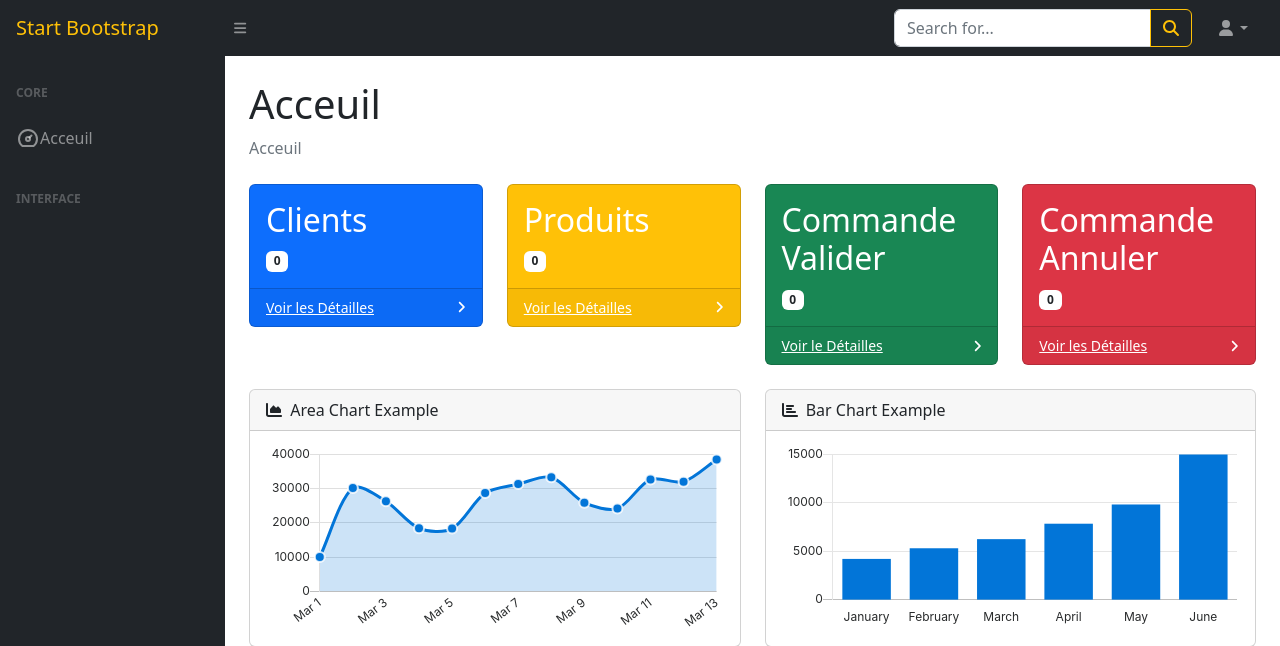
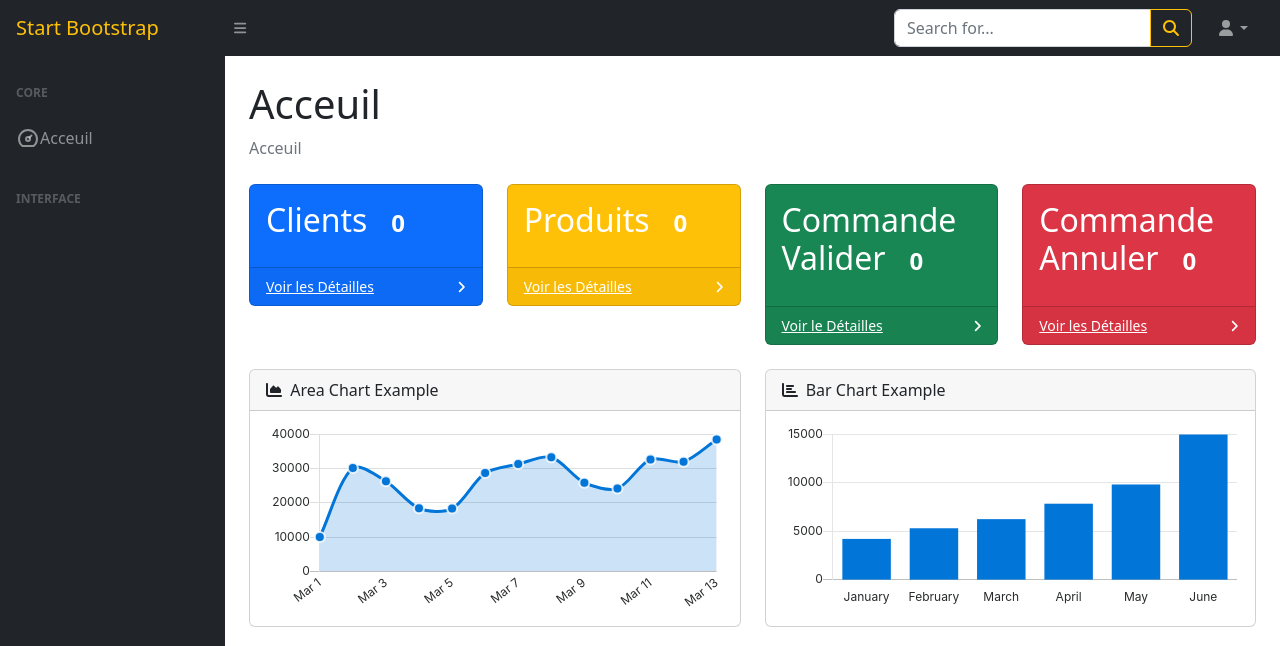
Before and after one commit to TotoCofi/Eboutique, a Django app: page / in a window 1280 px wide. Shown: the top 646 px of the page. Run offline with Django 4.2, Linux system fonts and the light colour scheme; the visitor is signed in with stand-in values (Sample User, id 1); data that the repository does not hold is empty; some libraries are stand-ins or nearby versions.

Commit message:
mise à jour

```diff
--- a/boutique/templates/base.html
+++ b/boutique/templates/base.html
@@ -11,6 +11,7 @@
         <title>E-Boutique</title>
         <link href="https://cdn.jsdelivr.net/npm/simple-datatables@7.1.2/dist/style.min.css" rel="stylesheet" />
         <link href="{% static 'css/styles.css' %}" rel="stylesheet" />
+        <link rel="stylesheet" href="https://cdn.jsdelivr.net/npm/bootstrap-icons@1.10.5/font/bootstrap-icons.css">
         <link href="https://maxcdn.bootstrapcdn.com/font-awesome/4.7.0/css/font-awesome.min.css" rel="stylesheet" />
         <script src="https://use.fontawesome.com/releases/v6.3.0/js/all.js" crossorigin="anonymous"></script>
 
--- a/boutique/templates/index.html
+++ b/boutique/templates/index.html
@@ -14,8 +14,9 @@
             <div class="row">
                 <div class="col-xl-3 col-md-6">
                     <div class="card bg-primary text-white mb-4">
-                        <div class="card-body"><h2>Clients</h2> <span class="badge bg-white text-dark " >{{nb_cli}}</span></div>
-                        <div class="card-footer d-flex align-items-center justify-content-between">
+
+                        <div class="card-body"><h2>Clients  <span class="badge bg-primary text-white " >{{nb_cli}}</span></h2></div>
+                        <div class="card-footer d-flex align-items-center justify-content-between" >
                             <a class="small text-white stretched-link" href="{% url 'client' %}">Voir les Détailles</a>
                             <div class="small text-white"><i class="fas fa-angle-right"></i></div>
                         </div>
@@ -23,7 +24,7 @@
                 </div>
                 <div class="col-xl-3 col-md-6">
                     <div class="card bg-warning text-white mb-4">
-                        <div class="card-body"><h2>Produits</h2><span class="badge bg-white text-dark " >{{nb_pro}}</span> </div>
+                        <div class="card-body"><h2>Produits  <span class="badge bg-warning text-white " >{{nb_pro}}</span></h2> </div>
                         <div class="card-footer d-flex align-items-center justify-content-between">
                             <a class="small text-white stretched-link" href="{% url 'produit' %}">Voir les Détailles</a>
                             <div class="small text-white"><i class="fas fa-angle-right"></i></div>
@@ -32,7 +33,7 @@
                 </div>
                 <div class="col-xl-3 col-md-6">
                     <div class="card bg-success text-white mb-4">
-                        <div class="card-body"><h2>Commande Valider</h2><span class="badge bg-white text-dark " >{{nb_cmdv}}</span> </div>
+                        <div class="card-body"><h2>Commande Valider  <span class="badge bg-success text-white " >{{nb_cmdv}}</span></h2> </div>
                         <div class="card-footer d-flex align-items-center justify-content-between">
                             <a class="small text-white stretched-link" href="{% url 'commande' 1 %}">Voir le Détailles </a>
                             <div class="small text-white"><i class="fas fa-angle-right"></i></div>
@@ -41,7 +42,7 @@
                 </div>
                 <div class="col-xl-3 col-md-6">
                     <div class="card bg-danger text-white mb-4">
-                        <div class="card-body"><h2>Commande Annuler</h2> <span class="badge bg-white text-dark " >{{nb_cmda}}</span></div>
+                        <div class="card-body"><h2>Commande Annuler  <span class="badge bg-danger text-white " >{{nb_cmda}}</span></h2> </div>
                         <div class="card-footer d-flex align-items-center justify-content-between">
                             <a class="small text-white stretched-link" href="{% url 'commande' 0 %}">Voir les Détailles </a>
                             <div class="small text-white"><i class="fas fa-angle-right"></i></div>
```
